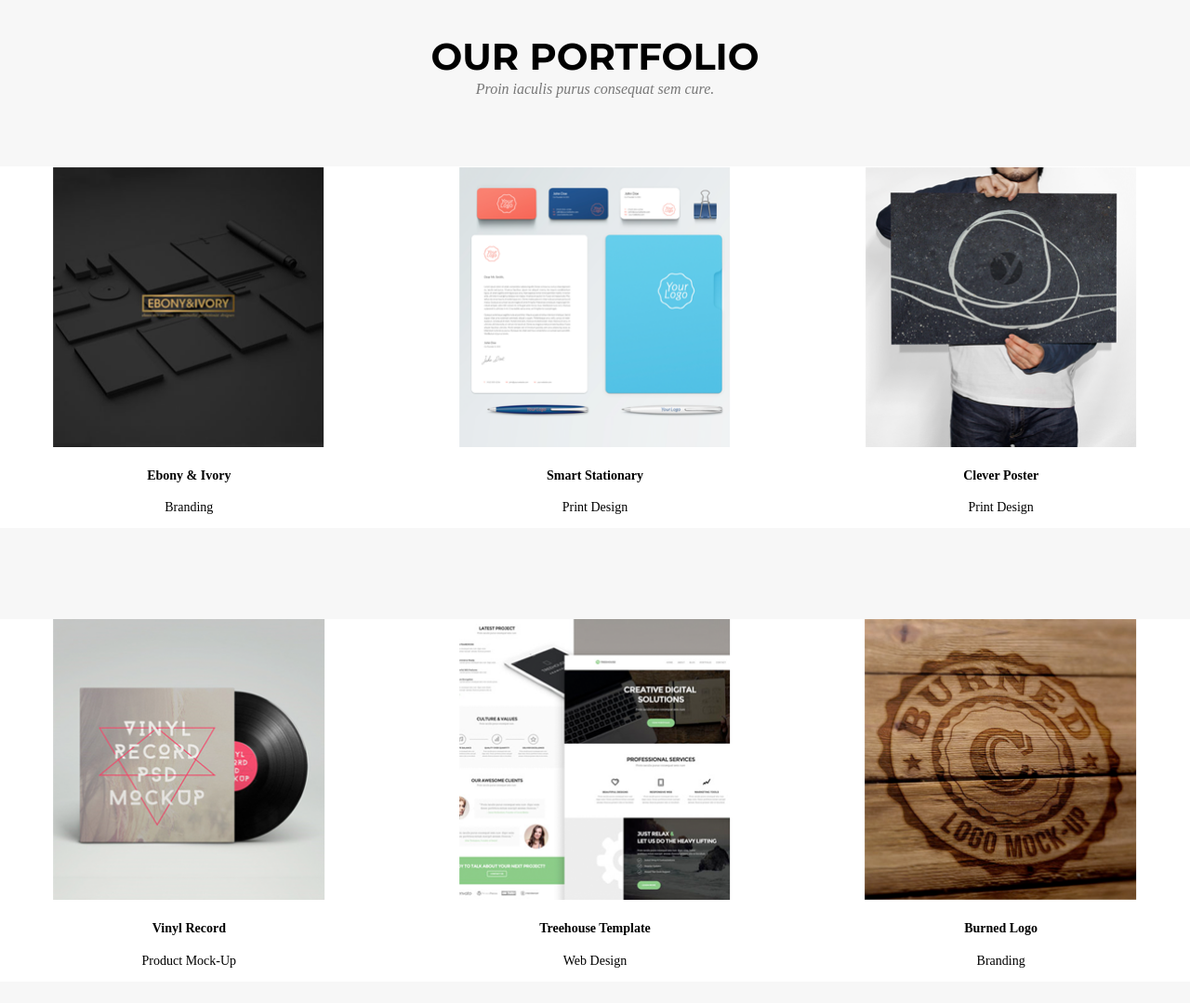
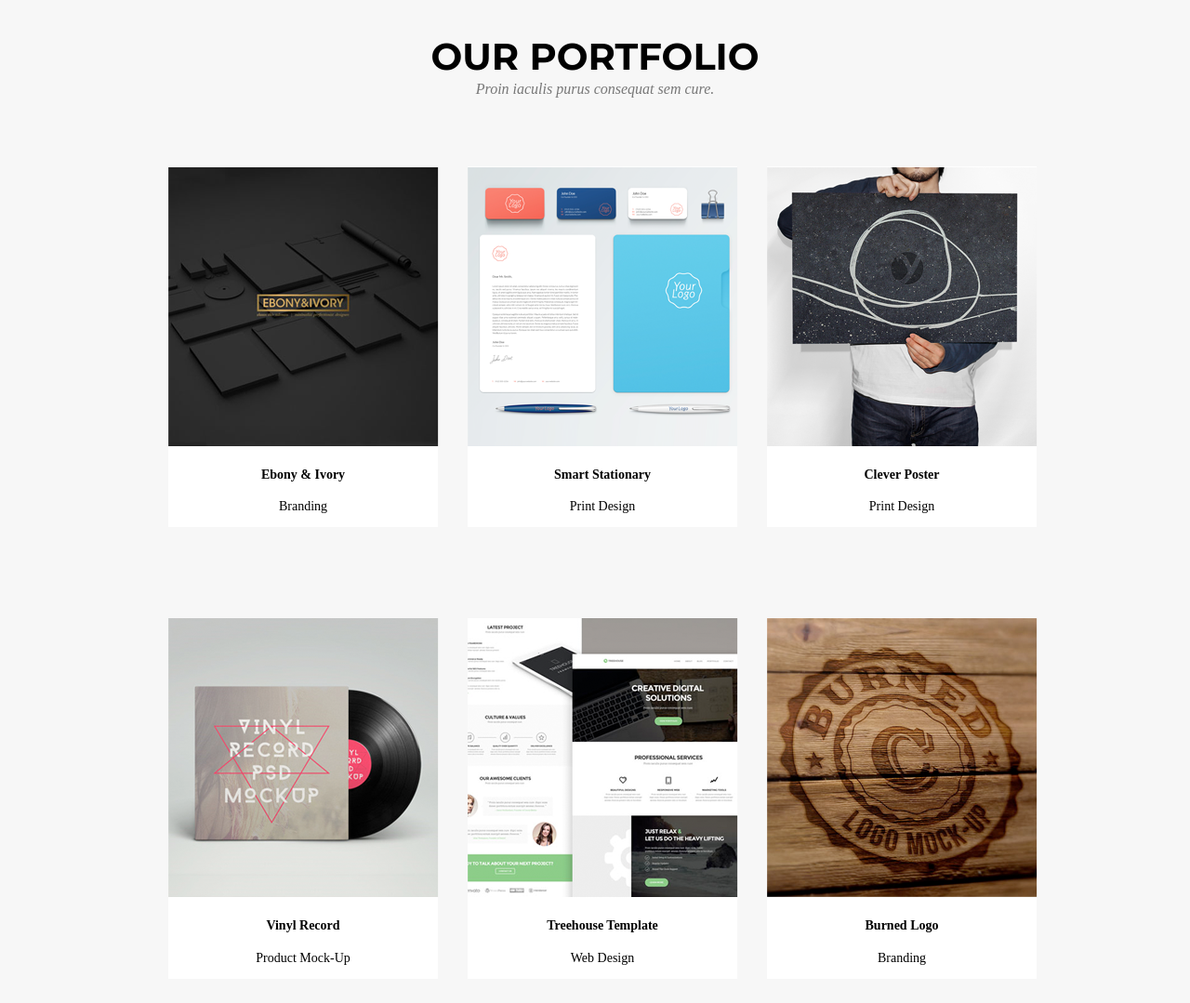
Before and after one commit to DmitrySkok/golden-project, a website: page index.html in a window 1280 px wide. Shown: the part 1600-2679 px from the top of the page at 93% size. Drawn offline with Linux system fonts and the light colour scheme.

Commit message:
add font awesome icon to head

```diff
--- a/index.html
+++ b/index.html
@@ -9,6 +9,7 @@
     <link href="https://fonts.googleapis.com/css2?family=Great+Vibes&family=Kanit:ital,wght@1,300&family=Montserrat:wght@400;700&family=Roboto+Slab&display=swap" rel="stylesheet">
     <link rel="stylesheet" href="/css/style.css">
     <link rel="stylesheet" href="vendor/bootstrap-grid.css">
+    <link rel="stylesheet" href="https://cdnjs.cloudflare.com/ajax/libs/font-awesome/6.0.0-beta3/css/all.min.css">
     <title>Golden</title>
 </head>
 <body>
@@ -47,7 +48,8 @@
            <div class="row services-block">
                 <div class="services-block-item col-md-3">
                     <div class="icon-block">
-                        <img class="services-icon" src="/image/icons/shopping-basket-solid.svg" alt="shopping-basket">
+                        <!-- <img class="services-icon" src="/image/icons/shopping-basket-solid.svg" alt="shopping-basket"> -->
+                        <i class="fas fa-laptop"></i>
                     </div>
                     <h4>E-commerce</h4>
                     <p>Proin iaculis purus consequat sem cure digni ssim. Donec porttitora entum suscipit aenean rhoncus posuere odio in tincidunt.</p>
@@ -79,18 +81,18 @@
            <div class="row portfolio-block">
                <div class="col-12">
                     <div class="row">
-                        <div class="portfolio-block-item col-lg-4">
-                            <div class="portfolio-image"><img src="/image/Image-1-row-1.png" alt=""></div>
+                        <div class="portfolio-block-item col-lg-3">
+                            <img src="/image/Image-1-row-1.png" alt="">
                             <h4 class="block-item-title">Ebony & Ivory</h4>
                             <p>Branding</p>
                         </div>
-                        <div class="portfolio-block-item col-lg-4">
-                            <div class="portfolio-image"><img src="/image/Image-2-row-1.png" alt=""></div>
+                        <div class="portfolio-block-item col-lg-3">
+                            <img src="/image/Image-2-row-1.png" alt="">
                             <h4 class="block-item-title">Smart Stationary</h4>
                             <p>Print Design</p>
                         </div>
-                        <div class="portfolio-block-item col-lg-4">
-                            <div class="portfolio-image"><img src="/image/Image-3-row-1.png" alt=""></div>
+                        <div class="portfolio-block-item col-lg-3">
+                            <img src="/image/Image-3-row-1.png" alt="">
                             <h4 class="block-item-title">Clever Poster</h4>
                             <p>Print Design</p>
                         </div>
@@ -98,18 +100,18 @@
                </div>
                <div class="col-12">
                     <div class="row">
-                        <div class="portfolio-block-item col-lg-4">
-                            <div class="portfolio-image"><img src="/image/Image-1-row-2.png" alt=""></div>
+                        <div class="portfolio-block-item col-lg-3">
+                            <img src="/image/Image-1-row-2.png" alt="">
                             <h4 class="block-item-title">Vinyl Record</h4>
                             <p>Product Mock-Up</p>
                         </div>
-                        <div class="portfolio-block-item col-lg-4">
-                            <div class="portfolio-image"><img src="/image/Image-2-row-2.png" alt=""></div>
+                        <div class="portfolio-block-item col-lg-3">
+                            <img src="/image/Image-2-row-2.png" alt="">
                             <h4 class="block-item-title">Treehouse Template</h4>
                             <p>Web Design</p>
                         </div>
-                        <div class="portfolio-block-item col-lg-4">
-                            <div class="portfolio-image"><img src="/image/Image-3-row-2.png" alt=""></div>
+                        <div class="portfolio-block-item col-lg-3">
+                            <img src="/image/Image-3-row-2.png" alt="">
                             <h4 class="block-item-title">Burned Logo</h4>
                             <p>Branding</p>
                         </div>
--- a/sass/style.scss
+++ b/sass/style.scss
@@ -170,14 +170,17 @@ font-size: 14px;
 }
 
 .portfolio-block {
-
+    .row {
+        justify-content: center;
+    }
     .portfolio-block-item {
-        margin: 49px 0;
+        margin: 49px 16px;
         text-align: center;
         padding: 0;
         background-color: #fff;
-        img {
-            height: 302px;
+        max-width: 290px;
+        &:last-child {
+            margin-right: 0px;
         }
     }
 }
```
Also changed, not shown: css/style.css, 1 other file.
